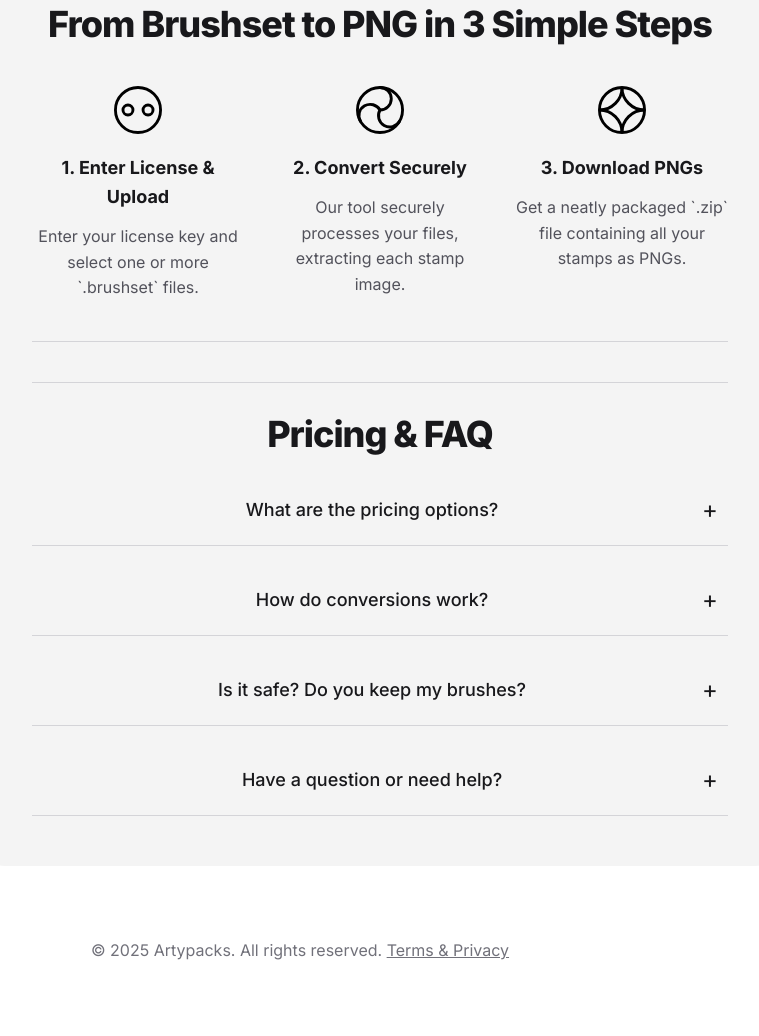
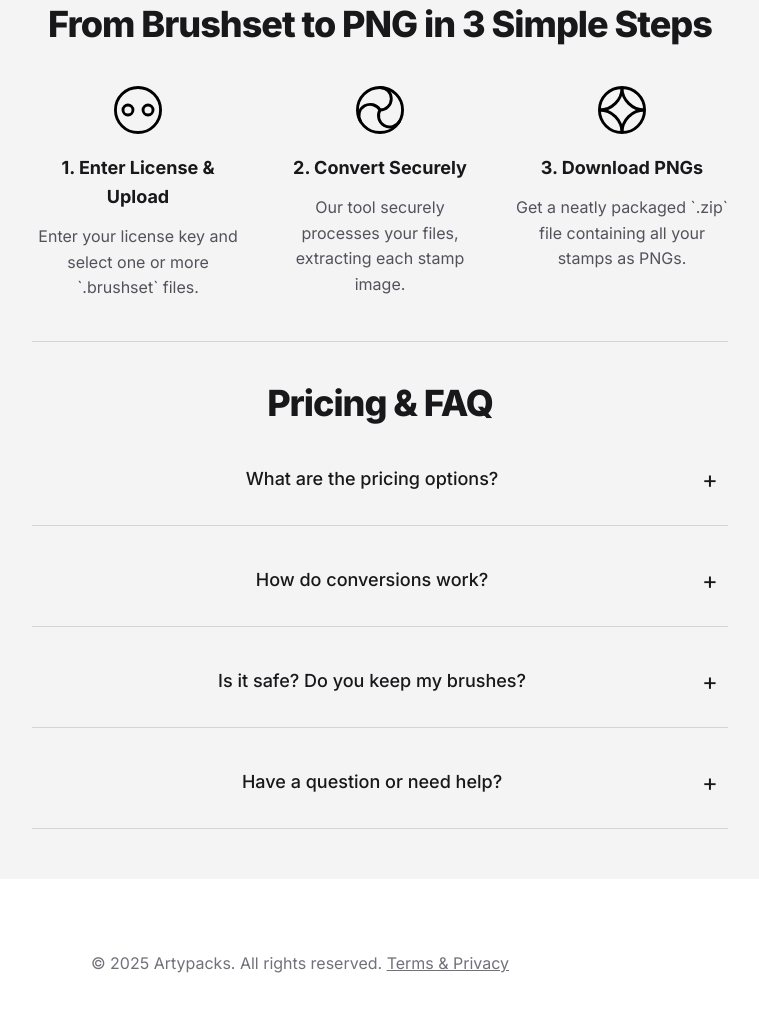
Before and after one commit to proconverter/artypacks, a plain HTML site: page index.html in a window 1280 px wide. Shown: the part 1044-2080 px from the top of the page, without its empty margins (260-1019 px from the left). Drawn offline with Linux system fonts and the light colour scheme.

Commit message:
Update style.css

```diff
--- a/style.css
+++ b/style.css
@@ -98,20 +98,19 @@ a { color: #007bff; text-decoration: none; font-weight: 700; }
 .feature-item p { font-size: 16px; color: #52525b; max-width: 100%; }
 
 /* --- Accordion Styles --- */
-/* MODIFIED - Added top border to the whole section */
+/* MODIFIED - Removed the extra top border */
 .info-accordion {
     max-width: 100%;
     text-align: center;
-    border-top: 1px solid #d4d4d8;
-    padding-top: 30px; /* Add padding to space the title from the new top line */
 }
 
-/* MODIFIED - Removed all border rules from here */
+/* MODIFIED - Moved the border here */
 .accordion-item {
     width: 100%;
+    border-bottom: 1px solid #d4d4d8; /* The separator line now lives here */
 }
 
-/* MODIFIED - Added the bottom border here */
+/* MODIFIED - Removed the border from here */
 .accordion-question {
     display: flex;
     align-items: center;
@@ -119,7 +118,6 @@ a { color: #007bff; text-decoration: none; font-weight: 700; }
     min-height: 70px;
     cursor: pointer;
     padding: 10px;
-    border-bottom: 1px solid #d4d4d8; /* This is the correct placement for the line */
 }
 
 .accordion-question > span:first-child {
@@ -144,6 +142,7 @@ a { color: #007bff; text-decoration: none; font-weight: 700; }
     font-size: 16px;
     line-height: 1.6;
     text-align: center;
+    padding-top: 10px; /* Add a little space between question and answer */
 }
 
 .accordion-answer p {
```
